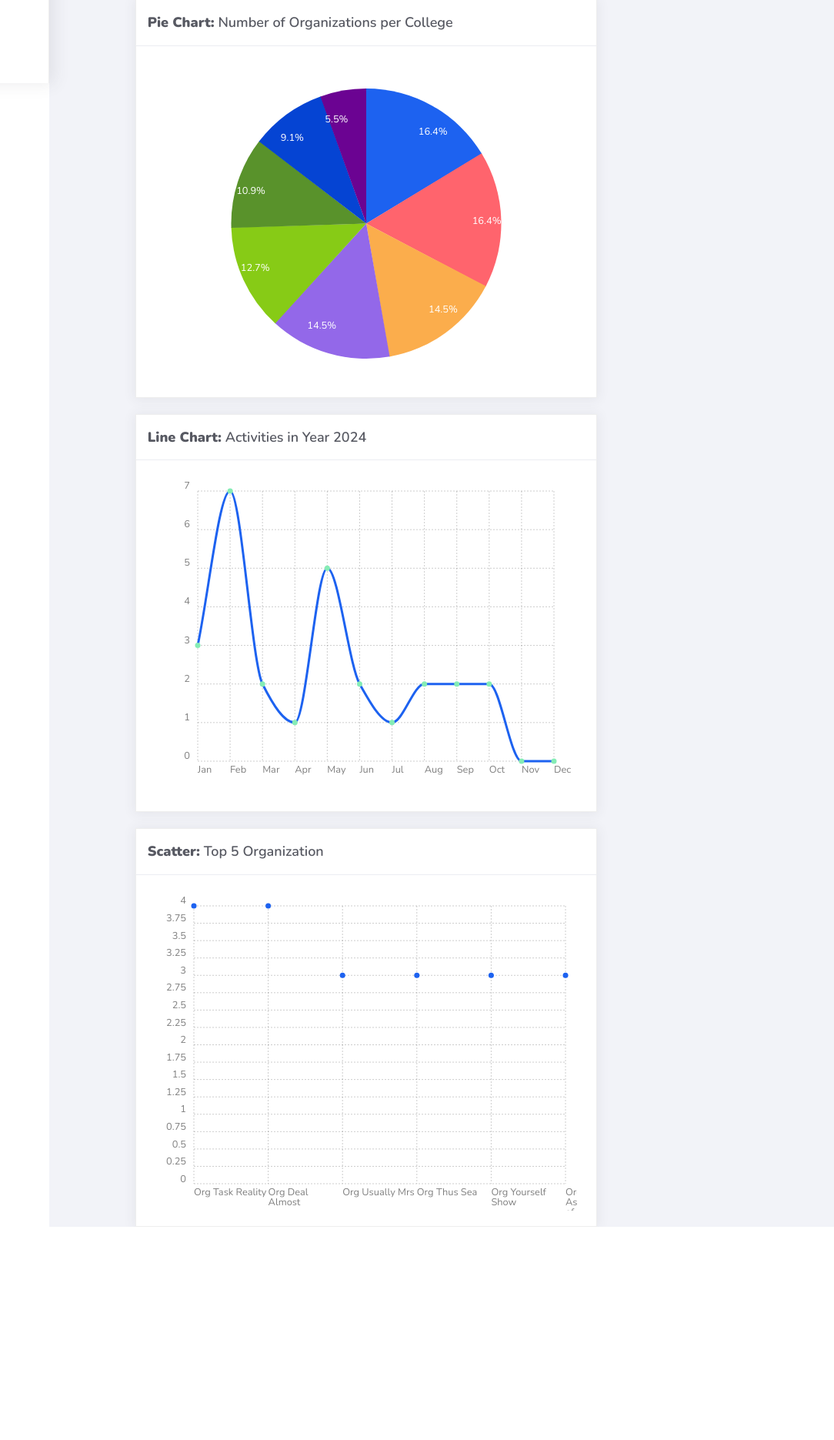
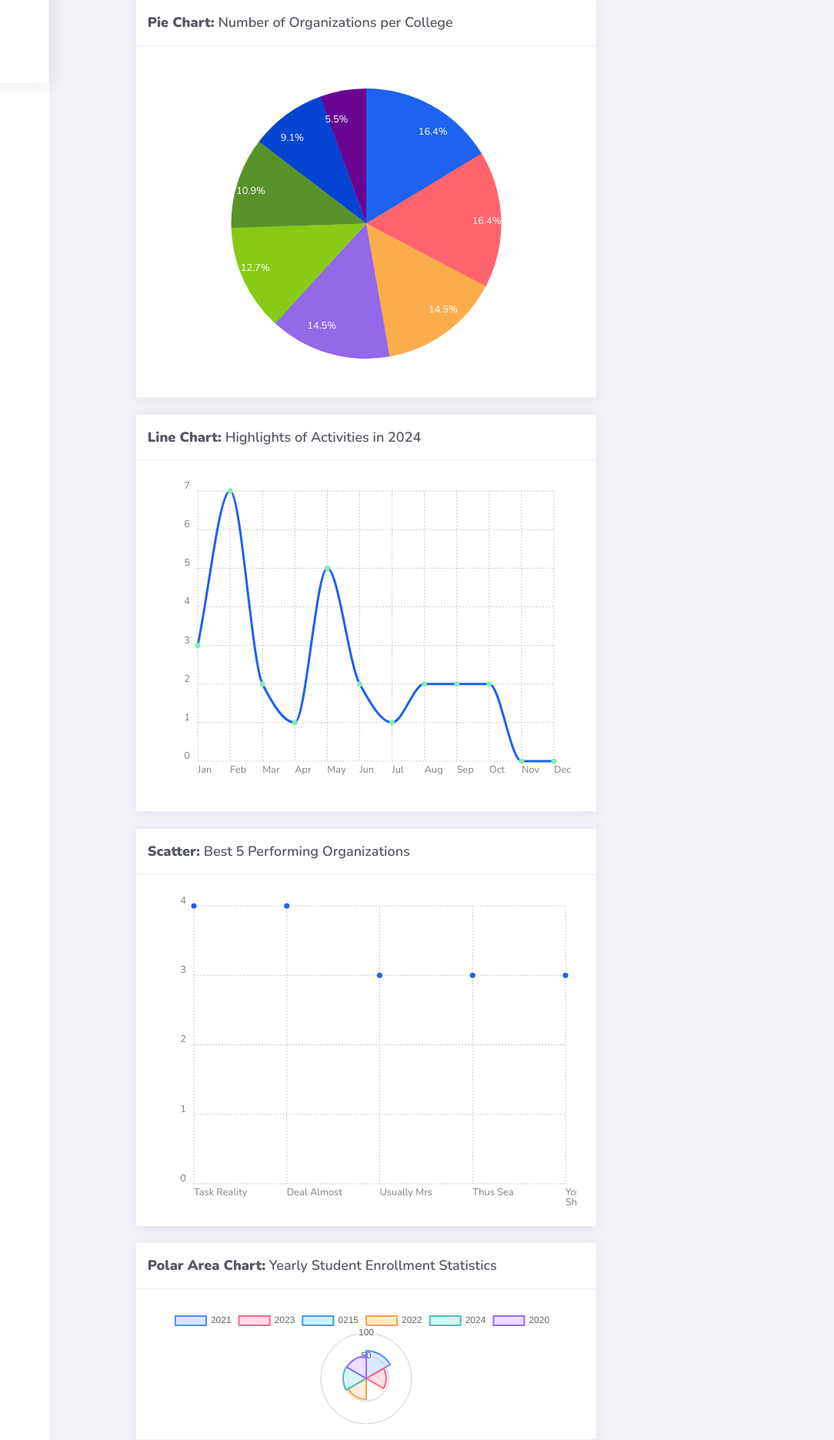
Before and after one commit to Kenjicci/PSUSphere, a Django app: page /dashboard_chart in a window 1280 px wide. Shown: the part 692-2563 px from the top of the page at 77% size, without its empty margins (196-1280 px from the left). Before the commit the page ends 2286 px from the top, so only its background shows below. Run offline with Django 4.2, Linux system fonts and the light colour scheme; data comes from the database, SQL or seed files in the repository; both versions use the stored data as it was after the commit; some libraries are stand-ins or nearby versions.

Commit message:
finished Charts

```diff
--- a/projectsite/projectsite/urls.py
+++ b/projectsite/projectsite/urls.py
@@ -22,7 +22,7 @@ urlpatterns = [
     path('pie-org-per-college/', PieOrgperCollege, name='chart'),
     path('line-activities-by-month/', LineActivities, name='chart'),
     path('scatter-top-organizations/', ScatterTopOrganizations, name='chart'),
-
+    path('student-enrollment-by-year/', views.student_enrollment_by_year, name='student_enrollment_by_year'),
 
 
 
--- a/projectsite/studentorg/views.py
+++ b/projectsite/studentorg/views.py
@@ -355,7 +355,7 @@ def ScatterTopOrganizations(request):
         Organization.objects
         .annotate(member_count=Count('orgmember'))  #
         .order_by('-member_count')
-        .values('name', 'member_count')[:6]  # Get the top 6 organizations by member count
+        .values('name', 'member_count')[:5]
     )
 
     # Prepare data for the scatter chart
@@ -364,3 +364,20 @@ def ScatterTopOrganizations(request):
 
 
     return JsonResponse({'labels': labels, 'member_counts': member_counts})
+
+def student_enrollment_by_year(request):
+    students_by_year = Student.objects.annotate(enrollment_year=Count('student_id'))
+
+    years = set([student.student_id[:4] for student in students_by_year])
+    year_counts = {year: 0 for year in years}
+
+    for student in students_by_year:
+        year = student.student_id[:4]
+        year_counts[year] += 1
+
+    data = {
+        'years': list(year_counts.keys()),
+        'student_counts': list(year_counts.values()),
+    }
+
+    return JsonResponse(data)
--- a/projectsite/templates/chart.html
+++ b/projectsite/templates/chart.html
@@ -88,7 +88,7 @@
         <div class="col-md-9">
             <div class="card">
                 <div class="card-header">
-                    <div class="card-title"><b>Line Chart:</b> Activities in Year 2024</div>
+                    <div class="card-title"><b>Line Chart:</b> Highlights of Activities in 2024</div>
                 </div>
                 <div class="card-body">
                     <div class="card-container">
@@ -101,11 +101,25 @@
          <div class="col-md-9">
             <div class="card">
                 <div class="card-header">
-                    <div class="card-title"><b>Scatter:</b> Top 5 Organization </div>
+                    <div class="card-title"><b>Scatter:</b> Best 5 Performing Organizations</div>
                 </div>
                 <div class="card-body">
                     <div class="card-container">
                         <div id="scatterChart" class="ct-chart ct-perfect-fourth"></div>
+                    </div>
+                </div>
+            </div>
+        </div>
+
+        <!-- Polar Area Chart -->
+        <div class="col-md-9">
+            <div class="card">
+                <div class="card-header">
+                    <div class="card-title"><b>Polar Area Chart:</b> Yearly Student Enrollment Statistics</div>
+                </div>
+                <div class="card-body">
+                    <div class="card-container" style="position: relative; height: 100%; width: 100%;">
+                        <canvas id="polarAreaChart" class="polarAreaChart"></canvas>
                     </div>
                 </div>
             </div>
@@ -228,26 +242,88 @@ document.addEventListener("DOMContentLoaded", function () {
 
                 new Chartist.Line('#scatterChart', chartData, {
                     low: 0,
-                    showLine: false,  // No line connecting points (scatter plot style)
-                    showPoint: true,  // Show points
-                    fullWidth: true,  // Make sure it fits within the container
+                    showLine: false,
+                    showPoint: true,
+                    fullWidth: true,
                     axisX: {
                         labelInterpolationFnc: function(value) {
-                            return 'Org ' + value;  // Label format for x-axis
+                            return value;
                         }
                     },
                     axisY: {
                         labelInterpolationFnc: function(value) {
-                            return value;
+                            return Math.round(value);
                         },
+                        onlyInteger: true,
+                        low: 1,
+                        scaleMinSpace: 20
+                    },
                         ticks: {
                             beginAtZero: true,
-                            suggestedMin: 1  // Ensure we start from 1 instead of 0
+                            suggestedMin: 1
+                        },
+                    plugins: [Chartist.plugins.tooltip()]
+                });
+            })
+            .catch(error => console.error('Error fetching line chart data:', error));
+
+
+        // Polar Area Chart
+        fetch('/student-enrollment-by-year/')
+            .then(response => response.json())
+            .then(data => {
+
+                const years = data.years;
+                const studentCounts = data.student_counts;
+
+                new Chart(document.getElementById('polarAreaChart'), {
+                    type: 'polarArea',
+                    data: {
+                        labels: years,
+                        datasets: [{
+                            label: 'Students Enrolled by Year',
+                            data: studentCounts,
+                            backgroundColor: [
+                                'rgba(79, 140, 255, 0.2)',
+                                'rgba(255, 99, 132, 0.2)',
+                                'rgba(54, 162, 235, 0.2)',
+                                'rgba(255, 159, 64, 0.2)',
+                                'rgba(75, 192, 192, 0.2)',
+                                'rgba(153, 102, 255, 0.2)',
+                                'rgba(255, 159, 64, 0.2)'
+                            ],
+                            borderColor: [
+                                'rgb(79, 140, 255)',
+                                'rgb(255, 99, 132)',
+                                'rgb(54, 162, 235)',
+                                'rgb(255, 159, 64)',
+                                'rgb(75, 192, 192)',
+                                'rgb(153, 102, 255)',
+                                'rgb(255, 159, 64)'
+                            ],
+                            borderWidth: 2
+                        }]
+                    },
+                    options: {
+                        responsive: true,
+                        maintainAspectRatio: false,
+                        plugins: {
+                            legend: {
+                                position: 'top',
+                                labels: {
+                                    font: {
+                                        size: 14
+                                    }
+                                }
+                            },
+                        },
+                        scale: {
+                            ticks: {
+                                beginAtZero: true
+                            }
                         }
-                    },
-                    plugins: [Chartist.plugins.tooltip()]  // Enable tooltips
+                    }
                 });
-
             });
 
     });
```
Also changed, not shown: projectsite/db.sqlite3.
